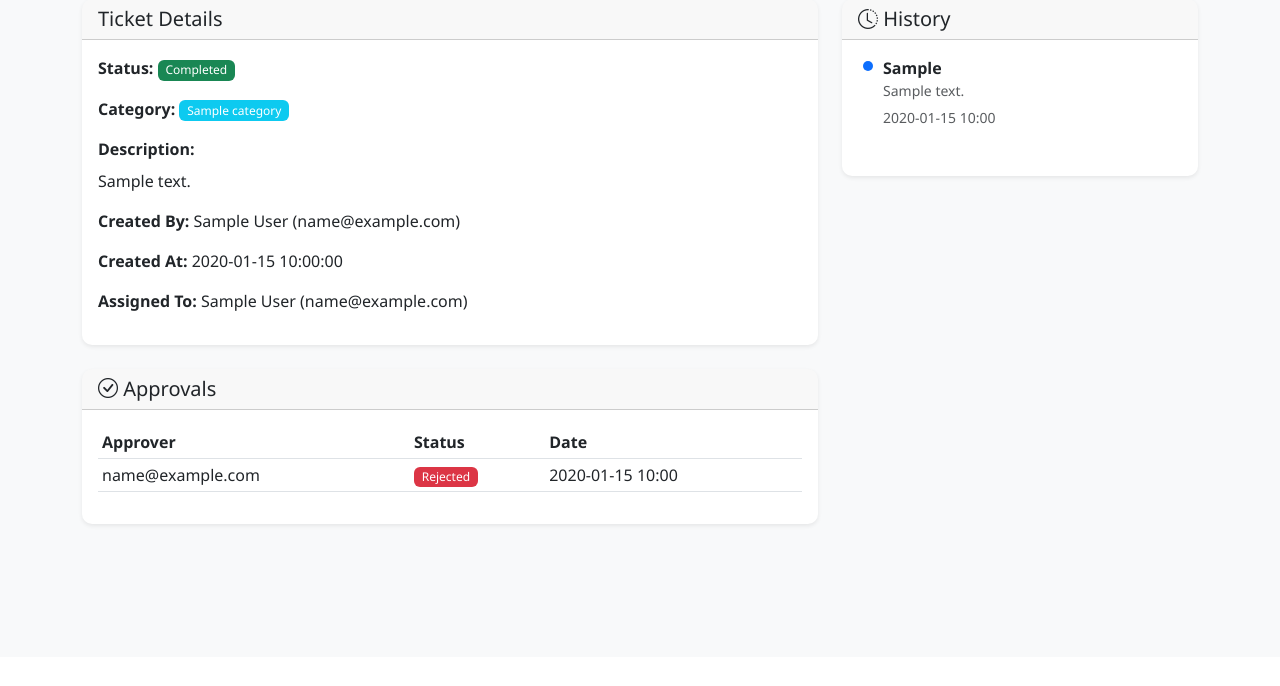
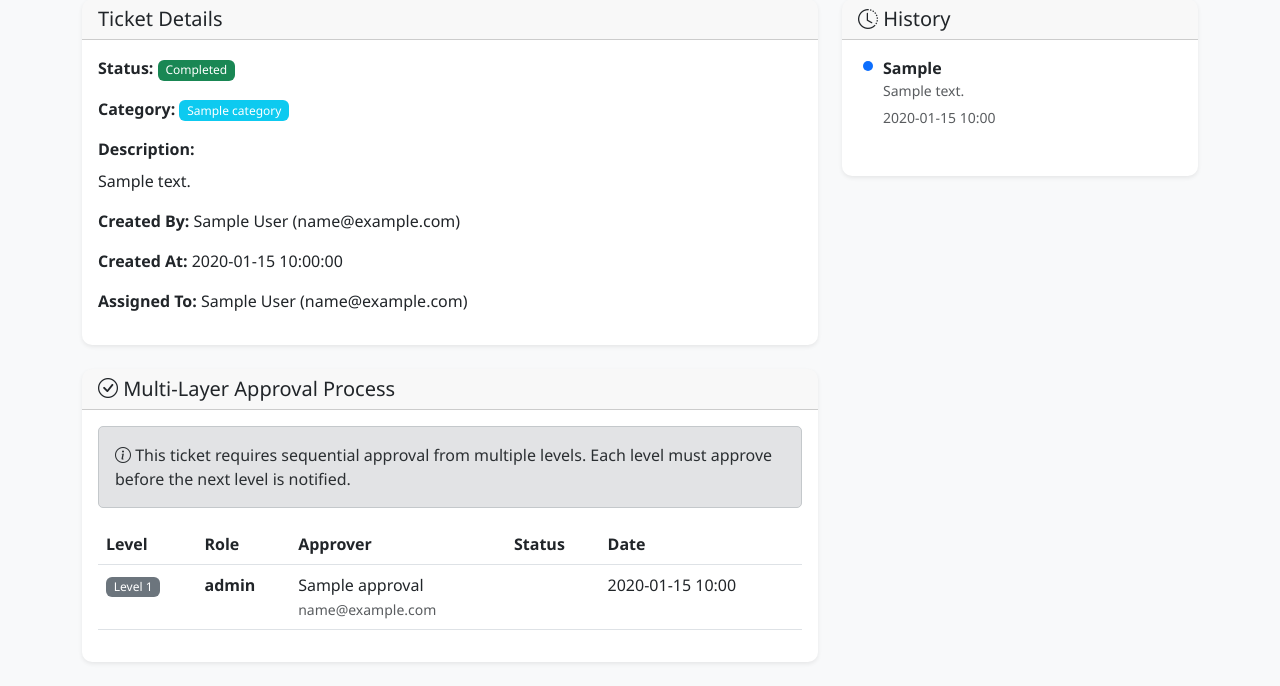
Before and after one commit to sanjurio/AI-Hackathon, a Flask app: page /user/ticket/1 in a window 1280 px wide. Shown: the part 143-829 px from the top of the page. Before the commit the page ends 670 px from the top, so only its background shows below. Run offline with Flask 3, Linux system fonts and the light colour scheme; a user stored in the database is signed in; tables that the repository leaves empty hold one stand-in row (values such as "Sample post").

Commit message:
Enhance ticket approval process with multi-level roles and sequential workflow
Implement multi-level approval system with roles and sequential approval levels. Introduce edit/cancel functionality for tickets before approval starts, and update ticket viewing and creation interfaces to reflect these changes. Add seed data for hierarchical approvers and users.

Replit-Commit-Author: Agent
Replit-Commit-Session-Id: 269b6f7e-a280-460a-ab0e-7098eedde746
Replit-Commit-Checkpoint-Type: intermediate_checkpoint
Replit-Commit-Event-Id: f1078ab8-a219-4172-98ad-d8b343eb2a98
Replit-Commit-Screenshot-Url: https://storage.googleapis.com/screenshot-production-us-central1/ba2d3ee1-d171-4855-bff8-51778ca7b7e1/269b6f7e-a280-460a-ab0e-7098eedde746/qnrXcQv

```diff
--- a/app.py
+++ b/app.py
@@ -150,28 +150,37 @@ def create_ticket():
             category_name = category.name if category else 'Uncategorized'
             creator_name = current_user.name
 
-            approvers = category.approvers.split(',')
+            approvers_data = category.approvers.split('|')
             approval_ids = []
-            for approver_email in approvers:
+            for idx, approver_info in enumerate(approvers_data, start=1):
+                parts = approver_info.strip().split(':')
+                approver_email = parts[0].strip()
+                approver_role = parts[1].strip() if len(parts) > 1 else 'Approver'
+                approver_name = parts[2].strip() if len(parts) > 2 else ''
+
                 approval = Approval(
                     ticket_id=ticket_id,
-                    approver_email=approver_email.strip(),
-                    status='Pending'
+                    approver_email=approver_email,
+                    approver_name=approver_name,
+                    approver_role=approver_role,
+                    approval_level=idx,
+                    status='Pending' if idx == 1 else 'Waiting'
                 )
                 db.session.add(approval)
-                approval_ids.append((approver_email.strip(), approval))
+                approval_ids.append((approver_email, approver_role, approver_name, approval, idx))
             db.session.commit()
 
-            for approver_email, approval in approval_ids:
-                token = serializer.dumps({'approval_id': approval.id, 'ticket_id': ticket_id}, salt='approval-token')
-                send_approval_email(
-                    ticket_id=ticket_id,
-                    description=description,
-                    category_name=category_name,
-                    creator_name=creator_name,
-                    approval_token=token,
-                    approver_email=approver_email
-                )
+            for approver_email, approver_role, approver_name, approval, idx in approval_ids:
+                if idx == 1:
+                    token = serializer.dumps({'approval_id': approval.id, 'ticket_id': ticket_id}, salt='approval-token')
+                    send_approval_email(
+                        ticket_id=ticket_id,
+                        description=description,
+                        category_name=category_name,
+                        creator_name=creator_name,
+                        approval_token=token,
+                        approver_email=approver_email
+                    )
 
         flash('Ticket created successfully! Waiting for approval.', 'success')
         return redirect(url_for('user_dashboard'))
@@ -188,9 +197,121 @@ def view_ticket(ticket_id):
         return redirect(url_for('user_dashboard'))
 
     history = TicketHistory.query.filter_by(ticket_id=ticket_id).order_by(TicketHistory.timestamp.desc()).all()
+    approvals = Approval.query.filter_by(ticket_id=ticket_id).order_by(Approval.approval_level).all()
+
+    can_edit = (ticket.created_by == current_user.id and
+                ticket.status == 'Pending Approval' and
+                not any(a.status == 'Approved' for a in approvals))
+
+    return render_template('view_ticket.html', ticket=ticket, history=history, approvals=approvals, can_edit=can_edit)
+
+@app.route('/user/ticket/<int:ticket_id>/edit', methods=['GET', 'POST'])
+@login_required
+def edit_ticket(ticket_id):
+    ticket = Ticket.query.get_or_404(ticket_id)
+
+    if ticket.created_by != current_user.id:
+        flash('You do not have permission to edit this ticket.', 'danger')
+        return redirect(url_for('user_dashboard'))
+
     approvals = Approval.query.filter_by(ticket_id=ticket_id).all()
+    if ticket.status != 'Pending Approval' or any(a.status == 'Approved' for a in approvals):
+        flash('Cannot edit ticket after approvals have started.', 'danger')
+        return redirect(url_for('view_ticket', ticket_id=ticket_id))
 
-    return render_template('view_ticket.html', ticket=ticket, history=history, approvals=approvals)
+    if request.method == 'POST':
+        new_description = request.form.get('description')
+
+        if not new_description or len(new_description) < 10:
+            flash('Please provide a detailed description (at least 10 characters).', 'danger')
+            return redirect(url_for('edit_ticket', ticket_id=ticket_id))
+
+        old_description = ticket.description
+        ticket.description = new_description
+
+        category = classify_ticket(new_description)
+        old_category = ticket.category
+        ticket.category_id = category.id if category else None
+
+        history = TicketHistory(
+            ticket_id=ticket.id,
+            action='Ticket Edited',
+            details=f'Description updated. Category changed from {old_category.name if old_category else "None"} to {category.name if category else "None"}'
+        )
+        db.session.add(history)
+
+        Approval.query.filter_by(ticket_id=ticket_id).delete()
+
+        if category and category.approvers:
+            approvers_data = category.approvers.split('|')
+            approval_list = []
+            for idx, approver_info in enumerate(approvers_data, start=1):
+                parts = approver_info.strip().split(':')
+                approver_email = parts[0].strip()
+                approver_role = parts[1].strip() if len(parts) > 1 else 'Approver'
+                approver_name = parts[2].strip() if len(parts) > 2 else ''
+
+                approval = Approval(
+                    ticket_id=ticket_id,
+                    approver_email=approver_email,
+                    approver_name=approver_name,
+                    approver_role=approver_role,
+                    approval_level=idx,
+                    status='Pending' if idx == 1 else 'Waiting'
+                )
+                db.session.add(approval)
+                approval_list.append((approver_email, approval, idx))
+
+            db.session.commit()
+
+            for approver_email, approval, idx in approval_list:
+                if idx == 1:
+                    token = serializer.dumps({'approval_id': approval.id, 'ticket_id': ticket_id}, salt='approval-token')
+                    send_approval_email(
+                        ticket_id=ticket_id,
+                        description=new_description,
+                        category_name=category.name,
+                        creator_name=current_user.name,
+                        approval_token=token,
+                        approver_email=approver_email
+                    )
+        else:
+            db.session.commit()
+        flash('Ticket updated successfully!', 'success')
+        return redirect(url_for('view_ticket', ticket_id=ticket_id))
+
+    return render_template('create_ticket.html', ticket=ticket, is_edit=True)
+
+@app.route('/user/ticket/<int:ticket_id>/cancel', methods=['POST'])
+@login_required
+def cancel_ticket(ticket_id):
+    ticket = Ticket.query.get_or_404(ticket_id)
+
+    if ticket.created_by != current_user.id:
+        flash('You do not have permission to cancel this ticket.', 'danger')
+        return redirect(url_for('user_dashboard'))
+
+    approvals = Approval.query.filter_by(ticket_id=ticket_id).all()
+    if ticket.status != 'Pending Approval' or any(a.status == 'Approved' for a in approvals):
+        flash('Cannot cancel ticket after approvals have started.', 'danger')
+        return redirect(url_for('view_ticket', ticket_id=ticket_id))
+
+    ticket.status = 'Cancelled'
+
+    for approval in approvals:
+        if approval.status in ['Pending', 'Waiting']:
+            approval.status = 'Cancelled'
+
+    history = TicketHistory(
+        ticket_id=ticket_id,
+        action='Ticket Cancelled',
+        details=f'Ticket cancelled by {current_user.name} before any approvals'
+    )
+    db.session.add(history)
+    db.session.commit()
+
+    flash('Ticket cancelled successfully.', 'info')
+    return redirect(url_for('user_dashboard'))
 
 @app.route('/admin/dashboard')
 @login_required
@@ -335,23 +456,60 @@ def approve_ticket(token, action):
                              message='Invalid approval link. This approval does not belong to this ticket.',
                              ticket=None), 400
 
+    if approval.status == 'Waiting':
+        return render_template('approval_result.html',
+                             message='This approval is not ready yet. A previous level must approve first.',
+                             ticket=ticket), 400
+
     if approval.status != 'Pending':
         return render_template('approval_result.html',
                              message=f'This approval has already been {approval.status.lower()}.',
                              ticket=ticket)
 
+    previous_level = approval.approval_level - 1
+    if previous_level > 0:
+        prev_approval = Approval.query.filter_by(
+            ticket_id=ticket_id,
+            approval_level=previous_level
+        ).first()
+        if prev_approval and prev_approval.status != 'Approved':
+            return render_template('approval_result.html',
+                                 message=f'Cannot approve at Level {approval.approval_level}. Previous level must approve first.',
+                                 ticket=ticket), 400
+
     if action == 'approve':
         approval.status = 'Approved'
         approval.approved_at = datetime.utcnow()
 
+        role_info = f" ({approval.approver_role})" if approval.approver_role else ""
+        name_info = approval.approver_name if approval.approver_name else approval.approver_email
+
         history = TicketHistory(
             ticket_id=ticket_id,
             action='Approval Received',
-            details=f'Approved by {approval.approver_email}'
+            details=f'Level {approval.approval_level} approved by {name_info}{role_info}'
         )
         db.session.add(history)
 
-        all_approvals = Approval.query.filter_by(ticket_id=ticket_id).all()
+        all_approvals = Approval.query.filter_by(ticket_id=ticket_id).order_by(Approval.approval_level).all()
+
+        next_level = approval.approval_level + 1
+        next_approval = Approval.query.filter_by(ticket_id=ticket_id, approval_level=next_level).first()
+
+        if next_approval and next_approval.status == 'Waiting':
+            next_approval.status = 'Pending'
+            db.session.commit()
+
+            token = serializer.dumps({'approval_id': next_approval.id, 'ticket_id': ticket_id}, salt='approval-token')
+            send_approval_email(
+                ticket_id=ticket_id,
+                description=ticket.description,
+                category_name=ticket.category.name if ticket.category else 'Uncategorized',
+                creator_name=ticket.creator.name,
+                approval_token=token,
+                approver_email=next_approval.approver_email
+            )
+
         if all(a.status == 'Approved' for a in all_approvals):
             ticket.status = 'Approved'
 
@@ -378,7 +536,7 @@ def approve_ticket(token, action):
                 )
 
         db.session.commit()
-        message = 'Ticket approved successfully!'
+        message = f'Ticket approved successfully at Level {approval.approval_level}!'
 
     elif action == 'reject':
         approval.status = 'Rejected'
--- a/models.py
+++ b/models.py
@@ -75,12 +75,16 @@ class Approval(db.Model):
     id = db.Column(db.Integer, primary_key=True)
     ticket_id = db.Column(db.Integer, db.ForeignKey('tickets.id'), nullable=False)
     approver_email = db.Column(db.String(120), nullable=False)
+    approver_name = db.Column(db.String(100))
+    approver_role = db.Column(db.String(100))
+    approval_level = db.Column(db.Integer, default=1)
     status = db.Column(db.String(20), default='Pending')
     approved_at = db.Column(db.DateTime)
+    comments = db.Column(db.Text)
     created_at = db.Column(db.DateTime, default=datetime.utcnow)
 
     def __repr__(self):
-        return f'<Approval {self.id} - {self.status}>'
+        return f'<Approval {self.id} - Level {self.approval_level} - {self.status}>'
 
 class TicketHistory(db.Model):
     __tablename__ = 'ticket_history'
--- a/templates/view_ticket.html
+++ b/templates/view_ticket.html
@@ -8,11 +8,25 @@
         <h2><i class="bi bi-ticket-detailed"></i> Ticket #{{ ticket.id }}</h2>
     </div>
     <div class="col-auto">
+        {% if can_edit %}
+        <a href="{{ url_for('edit_ticket', ticket_id=ticket.id) }}" class="btn btn-warning me-2">
+            <i class="bi bi-pencil"></i> Edit
+        </a>
+        <button onclick="cancelTicket({{ ticket.id }})" class="btn btn-danger me-2">
+            <i class="bi bi-x-circle"></i> Cancel
+        </button>
+        {% endif %}
         <a href="{% if current_user.is_admin %}{{ url_for('admin_tickets') }}{% else %}{{ url_for('user_dashboard') }}{% endif %}" class="btn btn-secondary">
             <i class="bi bi-arrow-left"></i> Back
         </a>
     </div>
 </div>
+
+{% if can_edit %}
+<div class="alert alert-info">
+    <i class="bi bi-info-circle"></i> <strong>Note:</strong> You can edit or cancel this ticket only before approvals begin.
+</div>
+{% endif %}
 
 <div class="row">
     <div class="col-md-8">
@@ -85,13 +99,18 @@
         {% if approvals %}
         <div class="card shadow mb-4">
             <div class="card-header">
-                <h5 class="mb-0"><i class="bi bi-check-circle"></i> Approvals</h5>
+                <h5 class="mb-0"><i class="bi bi-check-circle"></i> Multi-Layer Approval Process</h5>
             </div>
             <div class="card-body">
+                <div class="alert alert-secondary mb-3">
+                    <i class="bi bi-info-circle"></i> This ticket requires sequential approval from multiple levels. Each level must approve before the next level is notified.
+                </div>
                 <div class="table-responsive">
-                    <table class="table table-sm">
+                    <table class="table table-hover">
                         <thead>
                             <tr>
+                                <th>Level</th>
+                                <th>Role</th>
                                 <th>Approver</th>
                                 <th>Status</th>
                                 <th>Date</th>
@@ -100,14 +119,33 @@
                         <tbody>
                             {% for approval in approvals %}
                             <tr>
-                                <td>{{ approval.approver_email }}</td>
+                                <td>
+                                    <span class="badge bg-secondary">Level {{ approval.approval_level }}</span>
+                                </td>
+                                <td>
+                                    {% if approval.approver_role %}
+                                    <strong>{{ approval.approver_role }}</strong>
+                                    {% else %}
+                                    Approver
+                                    {% endif %}
+                                </td>
+                                <td>
+                                    {% if approval.approver_name %}
+                                    {{ approval.approver_name }}<br>
+                                    <small class="text-muted">{{ approval.approver_email }}</small>
+                                    {% else %}
+                                    {{ approval.approver_email }}
+                                    {% endif %}
+                                </td>
                                 <td>
                                     {% if approval.status == 'Pending' %}
-                                    <span class="badge bg-warning text-dark">Pending</span>
+                                    <span class="badge bg-warning text-dark"><i class="bi bi-hourglass-split"></i> Pending</span>
                                     {% elif approval.status == 'Approved' %}
-                                    <span class="badge bg-success">Approved</span>
-                                    {% else %}
-                                    <span class="badge bg-danger">Rejected</span>
+                                    <span class="badge bg-success"><i class="bi bi-check-circle"></i> Approved</span>
+                                    {% elif approval.status == 'Rejected' %}
+                                    <span class="badge bg-danger"><i class="bi bi-x-circle"></i> Rejected</span>
+                                    {% elif approval.status == 'Waiting' %}
+                                    <span class="badge bg-secondary"><i class="bi bi-clock"></i> Waiting</span>
                                     {% endif %}
                                 </td>
                                 <td>
@@ -156,8 +194,8 @@
     </div>
 </div>
 
+<script>
 {% if current_user.is_admin %}
-<script>
 function updateStatus(ticketId, status) {
     if (confirm(`Are you sure you want to mark this ticket as ${status}?`)) {
         fetch(`/api/ticket/${ticketId}/status`, {
@@ -180,6 +218,18 @@ function updateStatus(ticketId, status) {
         });
     }
 }
+{% endif %}
+
+{% if can_edit %}
+function cancelTicket(ticketId) {
+    if (confirm('Are you sure you want to cancel this ticket? This action cannot be undone.')) {
+        const form = document.createElement('form');
+        form.method = 'POST';
+        form.action = `/user/ticket/${ticketId}/cancel`;
+        document.body.appendChild(form);
+        form.submit();
+    }
+}
+{% endif %}
 </script>
-{% endif %}
 {% endblock %}
```
Also changed, not shown: seed_data.py (added, +172 -0 lines), templates/create_ticket.html (+22 -6 lines).
